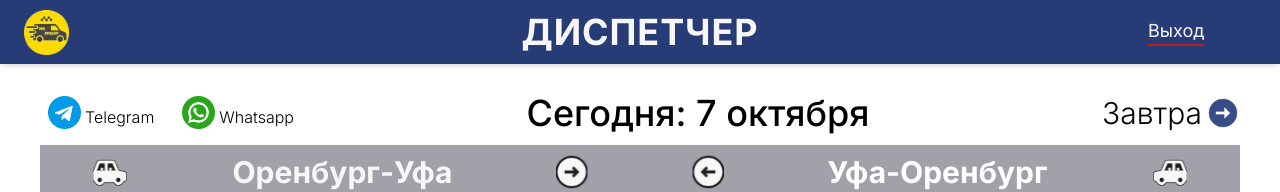
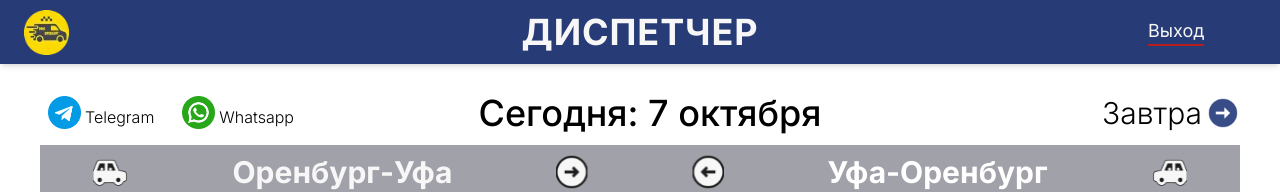
Before and after one commit to alsam2009/dispatcher, a Next.js app: page /main in a window 1280 px wide. Shown: the top 192 px of the page. Built offline with nearby package versions, Linux system fonts and the light colour scheme; no server answers; the database is empty; a web font is replaced by a local one; what @designbycode/tailwindcss-text-shadow would draw is missing.

Commit message:
fix Avatar

```diff
--- a/package.json
+++ b/package.json
@@ -7,7 +7,8 @@
     "build": "next build",
     "start": "next start",
     "lint": "next lint",
-    "postinstall": "prisma generate"
+    "postinstall": "prisma generate",
+    "vercel-build": "npx prisma generate && next build"
   },
   "dependencies": {
     "@designbycode/tailwindcss-text-shadow": "^2.0.0",
--- a/src/app/components/MainTable/MainTable.jsx
+++ b/src/app/components/MainTable/MainTable.jsx
@@ -1,11 +1,11 @@
 "use client";
+
 import { useState } from "react";
 import Image from "next/image";
 import Link from "next/link";
 import useSWR from "swr";
 
 import { fetcher } from "@/utils/helpers";
-import { useMyContext } from "Context/Context";
 
 import { Navbar } from "../Navbar/Navbar";
 import { MainTableRow } from "./MainTableRow";
@@ -17,7 +17,6 @@ import car from "@/assets/car.svg";
 import arrow_white from "@/assets/arrow_white.svg";
 
 const MainTable = () => {
-  const { userData, setUserData } = useMyContext();
   const timeRange = [
     "00",
     "01",
@@ -55,7 +54,7 @@ const MainTable = () => {
   const [dayLabel, setDayLabel] = useState("Сегодня");
   const [dayLabel2, setDayLabel2] = useState("Завтра");
 
-  const { data, error, isLoading } = useSWR(
+  const { data, isLoading } = useSWR(
     `/api/trips/day?date=${day}`,
     fetcher
   ); /*данные о поездках на текущий день*/
@@ -96,7 +95,7 @@ const MainTable = () => {
               </div>
             </Link>
           </div>
-          <div className="text-4xl font-medium">
+          <div className="text-4xl mr-24 font-medium">
             {dayLabel}:{" "}
             {date.toLocaleDateString("ru", {
               day: "numeric",
--- a/src/app/components/UploadAvatar/UploadAvatar.jsx
+++ b/src/app/components/UploadAvatar/UploadAvatar.jsx
@@ -1,11 +1,17 @@
 "use client";
 
 import { useState, useEffect } from "react";
-import Avatar from "react-avatar-edit";
+import dynamic from 'next/dynamic';
+// import Avatar from "react-avatar-edit";
 
 const UploadAvatar = ({avatarChange}) => {
   const [src, setSrc] = useState(null);
   const [preview, setPreview] = useState(null);
+
+  const Avatar = dynamic(
+    () => import("react-avatar-edit"),
+    {ssr: false}
+)
 
 
   const onClose = () => {
```
